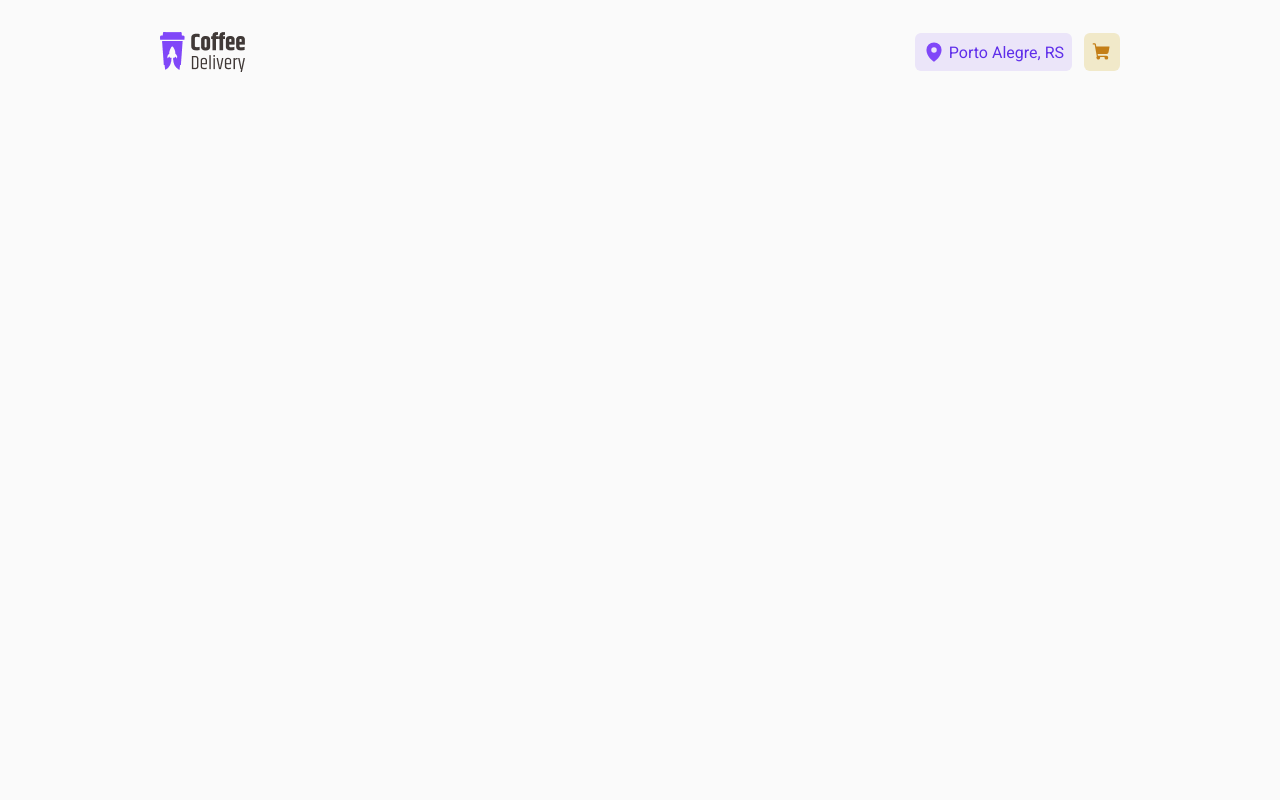
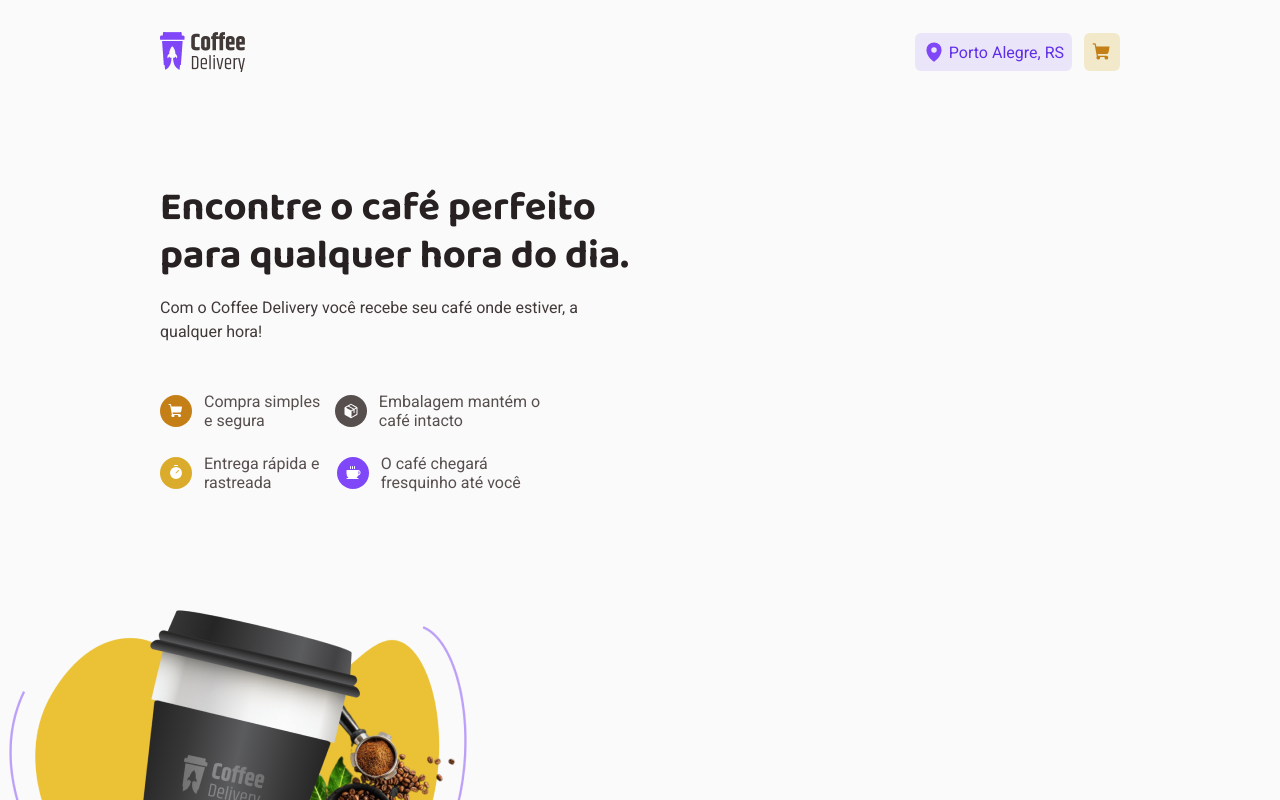
Before and after one commit to VitorFernandes-JS/02-desafio-coffee-delivery, a React (Vite) app: page / in a window 1280 px wide. Shown: the top 800 px of the page. Built offline with nearby package versions, Linux system fonts and the light colour scheme.

Commit message:
fix: changes in Home

```diff
--- a/src/components/Header/style.ts
+++ b/src/components/Header/style.ts
@@ -25,6 +25,7 @@ export const DivAdress = styled.div`
 
   a {
     color: ${(props) => props.theme.purpleDark};
+    font-family: "Roboto", sans-serif;
     text-decoration: none;
   }
 
--- a/src/pages/Home/index.tsx
+++ b/src/pages/Home/index.tsx
@@ -1,9 +1,75 @@
+import CoffeeMarketing from "../../assets/CoffeeMarketing.png";
+
+import {
+  DivCoffee,
+  DivPackage,
+  DivShoppingCart,
+  DivTimer,
+  GroupShoppingCartAndPackage,
+  GroupTimerAndCoffee,
+  InformationsContainer,
+  InformationsItens,
+  Subtitle,
+  DivImage,
+} from "./style";
+import { ShoppingCart, Timer, Package, Coffee } from "phosphor-react";
 import { Header } from "../../components/Header";
 
 export function Home() {
   return (
     <div>
       <Header />
+
+      <InformationsContainer>
+        <div>
+          <h1>
+            Encontre o café perfeito
+            <br /> para qualquer hora do dia.
+          </h1>
+          <Subtitle>
+            Com o Coffee Delivery você recebe seu café onde estiver, a <br />
+            qualquer hora!
+          </Subtitle>
+        </div>
+
+        <InformationsItens>
+          <GroupShoppingCartAndPackage>
+            <div>
+              <DivShoppingCart>
+                <ShoppingCart size={16} weight="fill" />
+              </DivShoppingCart>
+              <span>Compra simples e segura</span>
+            </div>
+
+            <div>
+              <DivPackage>
+                <Package weight="fill" />
+              </DivPackage>
+              <span>Embalagem mantém o café intacto</span>
+            </div>
+          </GroupShoppingCartAndPackage>
+
+          <GroupTimerAndCoffee>
+            <div>
+              <DivTimer>
+                <Timer weight="fill" />
+              </DivTimer>
+              <span>Entrega rápida e rastreada</span>
+            </div>
+
+            <div>
+              <DivCoffee>
+                <Coffee weight="fill" />
+              </DivCoffee>
+              <span>O café chegará fresquinho até você </span>
+            </div>
+          </GroupTimerAndCoffee>
+        </InformationsItens>
+      </InformationsContainer>
+
+      <DivImage>
+        <img src={CoffeeMarketing} />
+      </DivImage>
     </div>
   );
 }
--- a/src/pages/Home/style.ts
+++ b/src/pages/Home/style.ts
@@ -0,0 +1,102 @@
+import styled from "styled-components";
+
+export const InformationsContainer = styled.main`
+  width: 80%;
+  display: flex;
+  flex-direction: column;
+  padding: 5rem 10rem;
+
+  h1 {
+    font-size: 2.5rem;
+    font-weight: "Bold";
+    font-family: "Baloo 2", sans-serif;
+    color: ${(props) => props.theme.title};
+
+    line-height: 3rem;
+    margin-bottom: 1rem;
+  }
+
+  img {
+    width: 30rem;
+    height: 22rem;
+  }
+
+  @media (max-width: 768px) {
+    padding: 5rem 2rem;
+    img {
+      width: 100%;
+      height: 100%;
+    }
+  }
+`;
+
+export const Subtitle = styled.span`
+  font-size: 1rem;
+  color: ${(props) => props.theme.subtitle};
+  font-family: "Roboto", sans-serif;
+
+  line-height: 1.5rem;
+
+  margin-bottom: 3rem;
+  display: flex;
+`;
+
+export const InformationsItens = styled.div`
+  div {
+    display: flex;
+    align-items: center;
+    gap: 0.75rem;
+  }
+`;
+
+const GroupBase = styled.div`
+  display: flex;
+  align-items: center;
+  justify-content: space-between;
+
+  width: 55%;
+`;
+
+export const GroupShoppingCartAndPackage = styled(GroupBase)`
+  margin-bottom: 1.5rem;
+`;
+
+export const GroupTimerAndCoffee = styled(GroupBase)`
+  margin-bottom: 2rem;
+`;
+
+const DivIconBase = styled.div`
+  display: flex;
+  align-items: center;
+
+  border-radius: 999px;
+  padding: 0.5rem 0.5rem;
+
+  color: ${(props) => props.theme.white};
+
+  &:hover {
+    transform: scale(1.2);
+    transition: 0.2s;
+  }
+`;
+
+export const DivShoppingCart = styled(DivIconBase)`
+  background-color: ${(props) => props.theme.yellowDark};
+`;
+
+export const DivTimer = styled(DivIconBase)`
+  background-color: ${(props) => props.theme.yellow};
+`;
+
+export const DivPackage = styled(DivIconBase)`
+  background-color: ${(props) => props.theme.text};
+`;
+
+export const DivCoffee = styled(DivIconBase)`
+  background-color: ${(props) => props.theme.purple};
+`;
+
+export const DivImage = styled.div`
+  display: flex;
+  flex-direction: row;
+`;
```
Also changed, not shown: src/assets/CoffeeMarketing.png (added).
